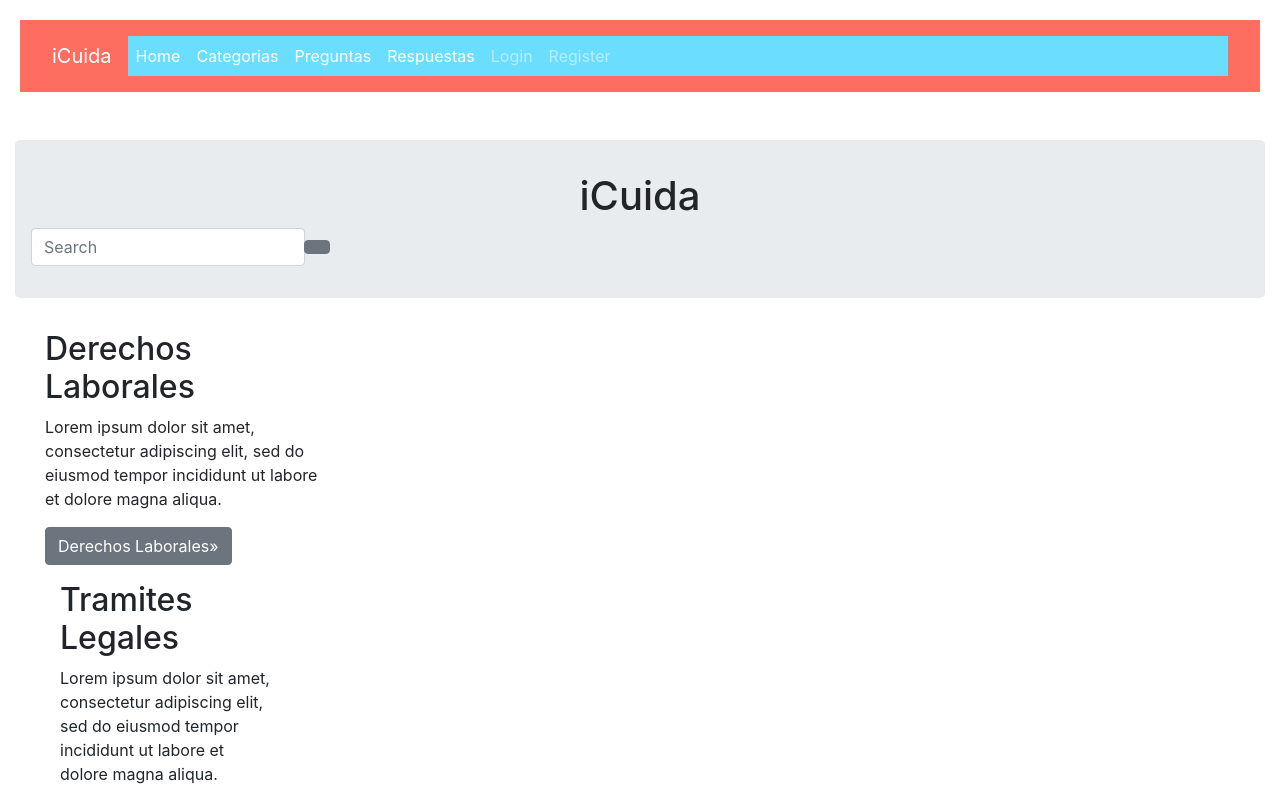
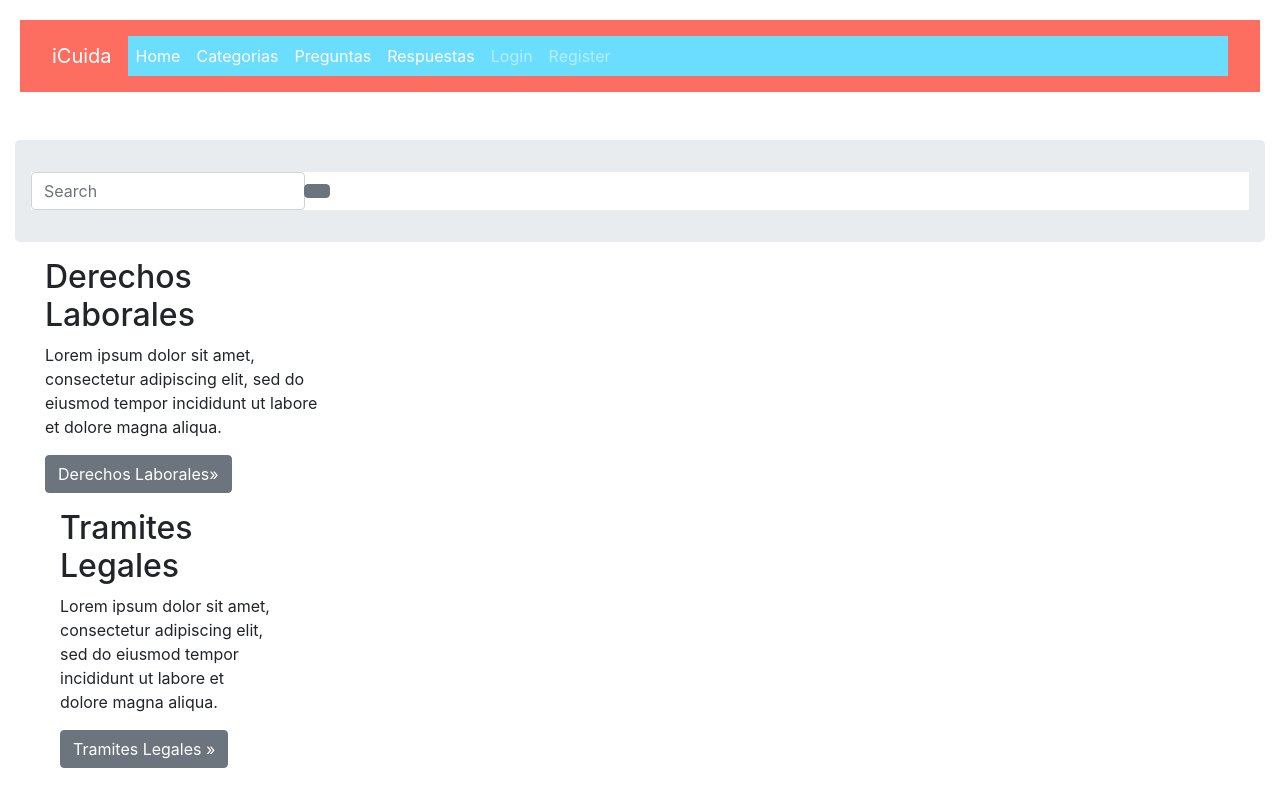
Before and after one commit to Iniciativa-Barcelona-Open-Data-I-iCuida/iCuida, a React (Create React App) app in the folder client/: page / in a window 1280 px wide. Shown: the top 787 px of the page. Built offline with nearby package versions, Linux system fonts and the light colour scheme.

Commit message:
improve Landing jumbotron

```diff
--- a/client/src/Component/Landing.js
+++ b/client/src/Component/Landing.js
@@ -8,7 +8,6 @@ export default class Landing extends Component {
             <main role="main">
             <div className="container-fluid">
                     <div className="jumbotron mt-5">
-                        <h1 className="text-center">iCuida</h1>
                         <div className="search-form">
                             <nav>
                                 <form className="form-inline">
--- a/client/src/assets/css/Landing.css
+++ b/client/src/assets/css/Landing.css
@@ -9,10 +9,12 @@ html, body {
     box-sizing: border-box;
 }
 
+.search-form {
+    background-color: white;
+}
 .jumbotron {
     padding: 2rem 1rem;
     margin-bottom: 2rem;
-    background-color: #e9ecef;
     border-radius: .3rem;
 }
 
@@ -22,11 +24,15 @@ html, body {
 
 div .jumbotron-mt-5 {
     font-size: 1rem;
-    font-weight: 400;
-    line-height: 1.5;
-    color: #212529;
-    text-align: left;
-    margin: 0 0 16px;
+    font-weight: 100;
+    line-height: .5;
+    text-align: center;
+    margin: 0px;
+}
+
+.mt-5 {
+    margin-top: 0px;
+    margin-bottom: 0px;
 }
 
 .div container-fluid{
```
